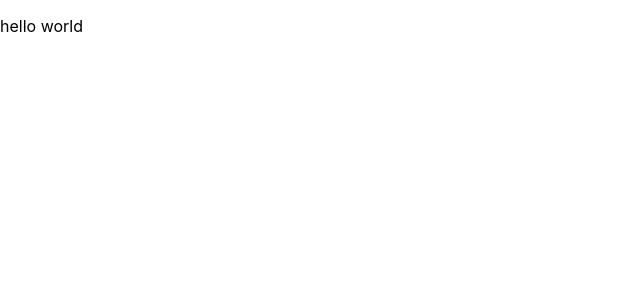
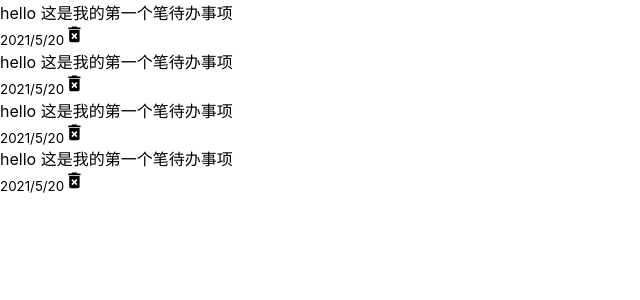
Before and after one commit to jokerclay/todolist, a React (Create React App) app: page / in a window 1280 px wide. Shown: the top 300 px of the page, without its empty margins (0-640 px from the left). Built offline with nearby package versions, Linux system fonts and the light colour scheme.

Commit message:
create container,NoteList,Note,and render them. finised the basic

```diff
--- a/public/index.html
+++ b/public/index.html
@@ -24,7 +24,7 @@
       work correctly both with client-side routing and a non-root public URL.
       Learn how to configure a non-root public URL by running `npm run build`.
     -->
-    <title>React App</title>
+    <title>待办</title>
   </head>
   <body>
     <noscript>You need to enable JavaScript to run this app.</noscript>
--- a/src/App.js
+++ b/src/App.js
@@ -1,7 +1,17 @@
-// 创建我们自己的 component
+/*
+* 创建我们自己的 component
+*/
+
+// 导入 NoteList
+import NoteList from './components/NoteList';
+
 const App = () =>{
     // 返回一段文字，确认应用跑得起来
-    return (<p>hello world </p>)
+    // return <p>hello world </p>
+    return <div className = "container">
+        {/*render NoteList*/}
+        <NoteList />
+    </div>
 }
 // 导出 App
 export default App;
--- /dev/null
+++ b/src/components/Note.js
@@ -0,0 +1,26 @@
+/*
+*  待办事项的基本结构
+*/
+
+// 导入图标
+import {MdDeleteForever} from "react-icons/md";
+
+const Note = ()=>{
+
+
+    // 返回 一个 div class 为 note, 这个 div 中 包含  span 文本内容  div时间  div 删除图标
+    return(
+        <div className = "note">
+            {/*文本内容*/}
+            <span>hello 这是我的第一个笔待办事项</span>
+            {/*文本底部内容*/}
+            <div className="note-footer">
+                {/*时间*/}
+                 <small>2021/5/20</small>
+                {/*删除图标，从 react-icons 中导入删除图标*/}
+                <MdDeleteForever className="delete-icon"  size = "1.3rem" />
+            </div>
+        </div>
+    )
+}
+export default Note;
--- /dev/null
+++ b/src/components/NoteList.js
@@ -0,0 +1,22 @@
+/*
+*   待办事项的列表
+*/
+
+//导入从 Note.js 中导入 Note, 否则会报错 undefined
+import Note from './Note'
+
+const NoteList = () =>{
+
+    // 返回一个 class 为 note-list 的 div
+    return(
+        <div className="notes-list">
+        {/*    render a note component inside this div  */}
+            <Note />
+            <Note />
+            <Note />
+            <Note />
+        </div>
+    )
+}
+// 记得导出函数
+export default NoteList;
```
Also changed, not shown: src/index.css (line endings or trailing spaces).
